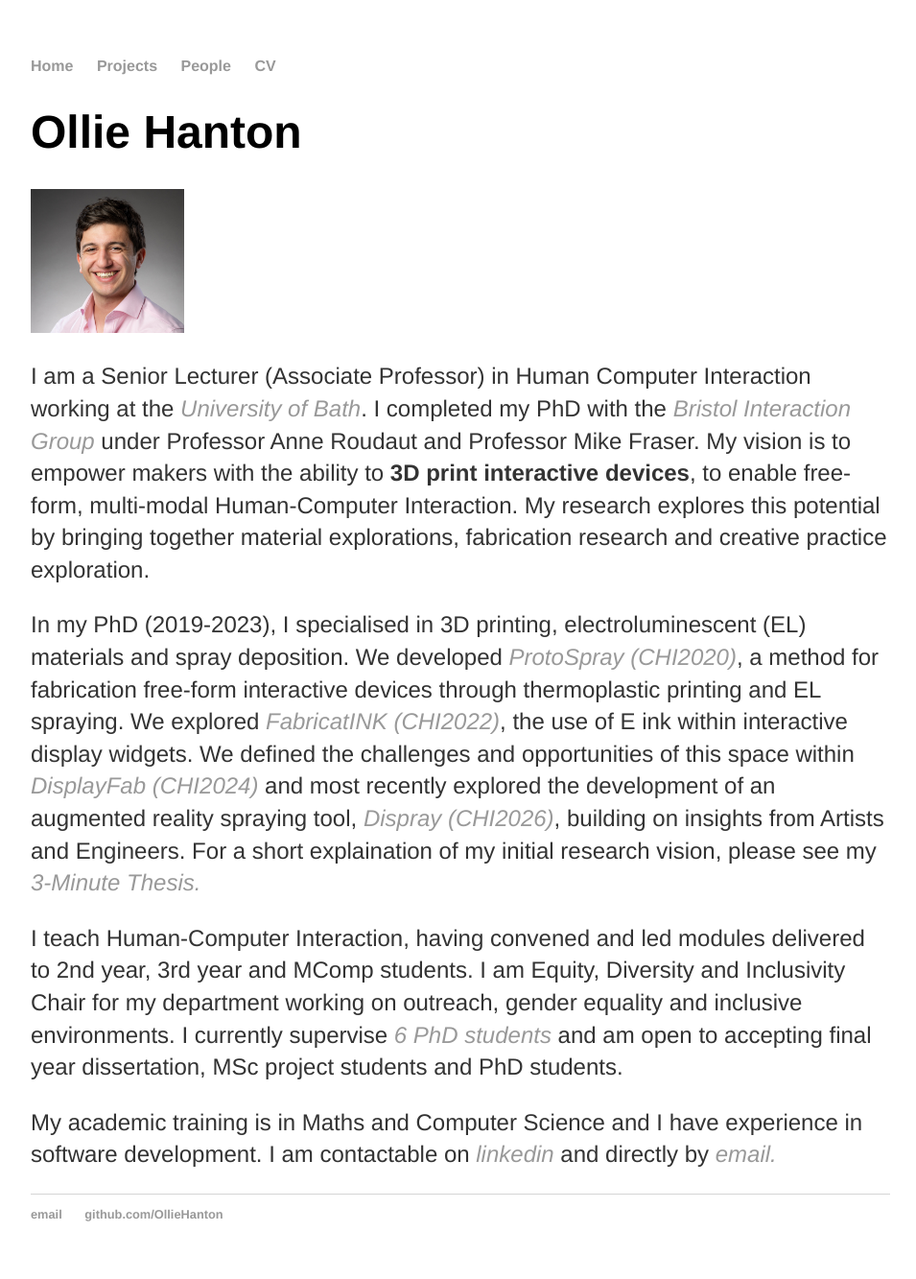
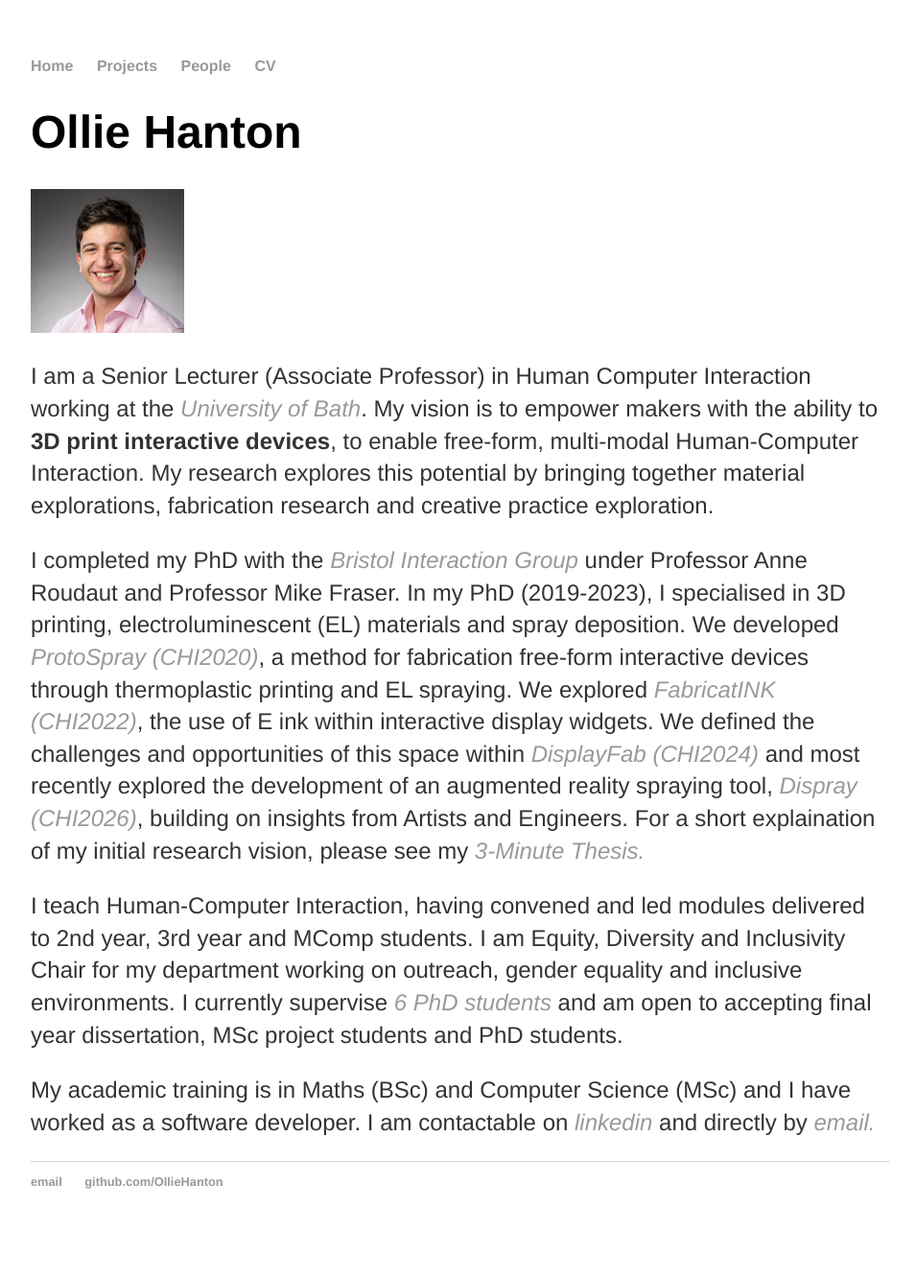
Before and after one commit to OllieHanton/olliehanton.github.io, a Jekyll site: the page built from index.html, in a window 1280 px wide. Shown: the whole page at 96% size, without its empty margins (160-1115 px from the left). Built offline with Jekyll 4.4.1, drawn with Linux system fonts in a browser that asks for light colours; after the commit the page ends 1299 px from its top, so only the background shows below that.

Commit message:
Update index.html

```diff
--- a/index.html
+++ b/index.html
@@ -5,17 +5,16 @@ title: Ollie Hanton, Associate Professor in Human Computer Interaction
 <div class="blurb">
 	<h1>Ollie Hanton</h1>
 	<img src="/asset/olliehantonnew.jpg" alt="profile picture" height="150">
-	<p> I am a Senior Lecturer (Associate Professor) in Human Computer Interaction working at the <a href="https://researchportal.bath.ac.uk/en/persons/ollie-hanton/"><em>University of Bath</em></a>. I completed my PhD with the <a href="http://www.biglab.co.uk/people/"><em>Bristol Interaction Group</em></a> under Professor Anne Roudaut and Professor Mike Fraser.
-		My vision is to empower makers with the ability to <b>3D print interactive devices</b>, to enable free-form, multi-modal Human-Computer Interaction. My research explores this potential by bringing together material explorations, fabrication research and creative practice exploration. </p>
+	<p> I am a Senior Lecturer (Associate Professor) in Human Computer Interaction working at the <a href="https://researchportal.bath.ac.uk/en/persons/ollie-hanton/"><em>University of Bath</em></a>. My vision is to empower makers with the ability to <b>3D print interactive devices</b>, to enable free-form, multi-modal Human-Computer Interaction. My research explores this potential by bringing together material explorations, fabrication research and creative practice exploration. </p>
 
-	<p> In my PhD (2019-2023), I specialised in 3D printing, electroluminescent  (EL) materials and spray deposition. We developed <a href=""><em>ProtoSpray (CHI2020)</em></a>, a method for fabrication free-form interactive devices through thermoplastic printing and EL spraying. We explored <a href=""><em>FabricatINK (CHI2022)</em></a>,
+	<p> I completed my PhD with the <a href="http://www.biglab.co.uk/people/"><em>Bristol Interaction Group</em></a> under Professor Anne Roudaut and Professor Mike Fraser. In my PhD (2019-2023), I specialised in 3D printing, electroluminescent  (EL) materials and spray deposition. We developed <a href=""><em>ProtoSpray (CHI2020)</em></a>, a method for fabrication free-form interactive devices through thermoplastic printing and EL spraying. We explored <a href=""><em>FabricatINK (CHI2022)</em></a>,
 		the use of E ink within interactive display widgets. We defined the challenges and opportunities of this space within <a href=""><em>DisplayFab (CHI2024)</em></a> and most recently explored the development of an augmented reality spraying tool, <a href=""><em>Dispray (CHI2026)</em></a>, building on insights from Artists and Engineers. For a short explaination of my initial research vision, please see my
 		<a href="https://www.youtube.com/watch?v=Zk6gxA97CXI&ab_channel=BristolDoctoralCollege%28BDC%29"><em>3-Minute Thesis.</em></a></p>
 
 	<p> I teach Human-Computer Interaction, having convened and led modules delivered to 2nd year, 3rd year and MComp students. I am Equity, Diversity and Inclusivity Chair for my department working on outreach, gender equality and inclusive environments.
 	I currently supervise <a href=""><em>6 PhD students</em></a> and am open to accepting final year dissertation, MSc project students and PhD students. </p>
 
-	<p> My academic training is in Maths and Computer Science and I have experience in software development. I am contactable on
+	<p> My academic training is in Maths (BSc) and Computer Science (MSc) and I have worked as a software developer. I am contactable on
 		<a href="https://uk.linkedin.com/in/oliver-hanton-187620a2"><em>linkedin</em></a>
 		and directly by <a href="mailto:oliverpaulhanton@gmail.com"><em>email. </em></a></p>
 
```
